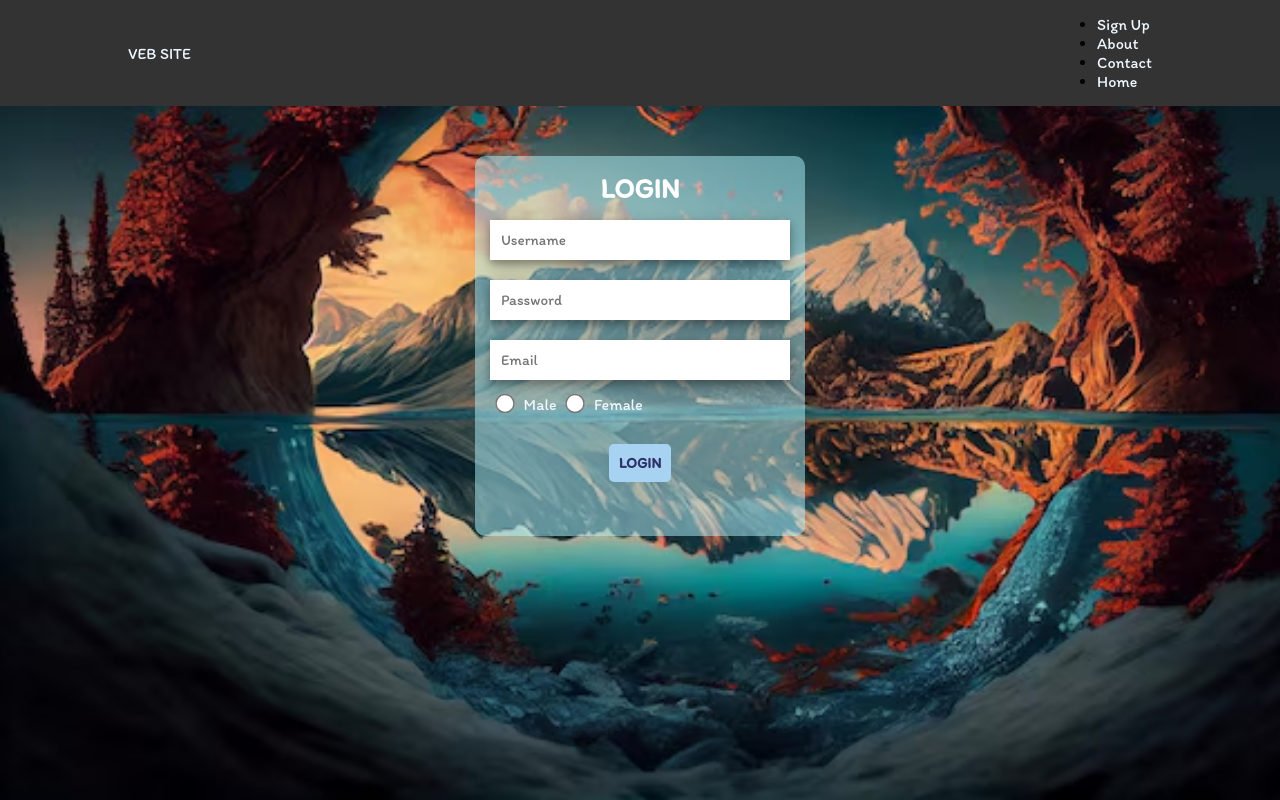
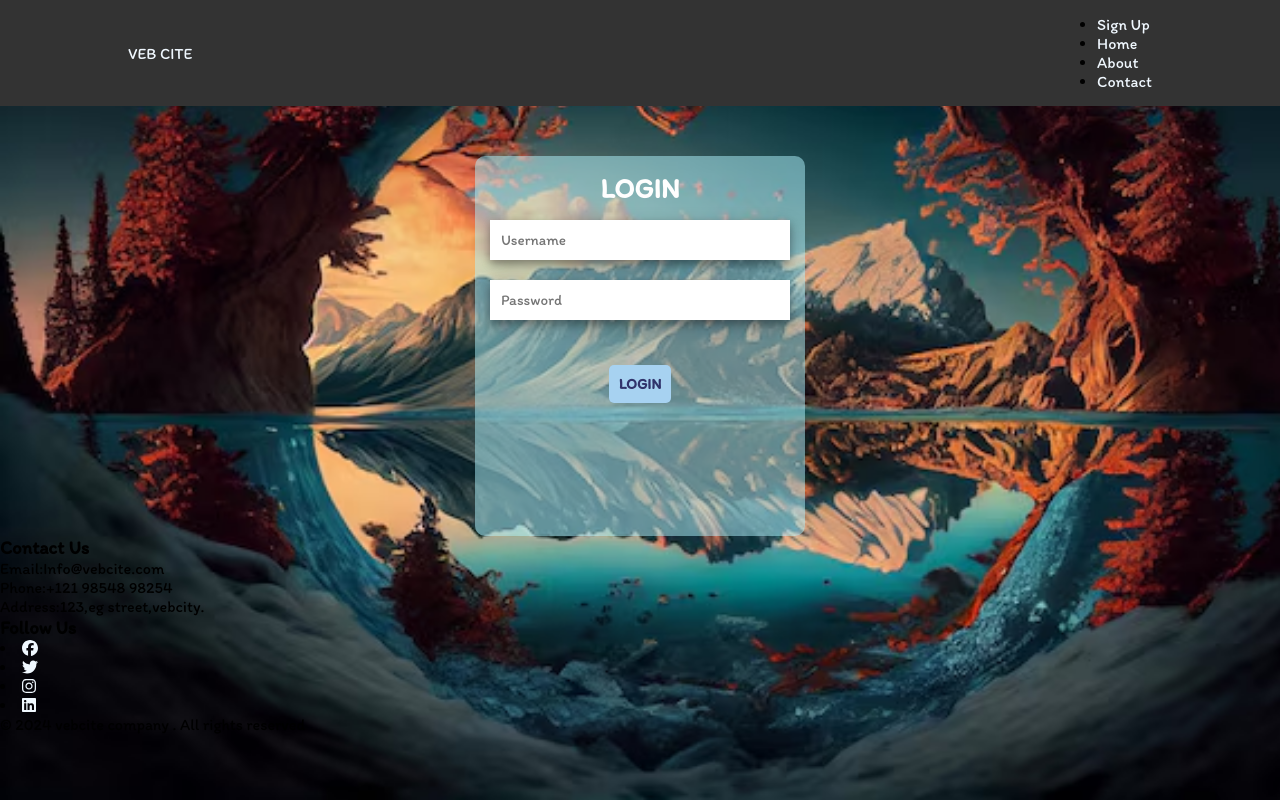
Before and after one commit to GnanaVigneshcse/Login, a plain HTML site: page index.html in a window 1280 px wide. Drawn offline with Linux system fonts and the light colour scheme; a web font is replaced by a local one.

Commit message:
Update index.html

```diff
--- a/index.html
+++ b/index.html
@@ -5,18 +5,23 @@
     <meta name="viewport" content="width=device-width, initial-scale=1.0">
     <title>Myproject</title>
     <link rel="stylesheet" href="style.css">
+   <script src="https://cdnjs.cloudflare.com/ajax/libs/font-awesome/6.6.0/js/all.min.js"></script>
 </head>
 <body>
     <header>
-        <a href="">VEB <SPAN>SITE</SPAN></a>
+        <a href="" class="logo">VEB <SPAN>CITE</SPAN></a>
     <nav class="navbar">
-        <ul>
-            <li><a href="">Sign Up</a></li>
-            <li><a href="">About</a></li>
-            <li><a href="">Contact</a></li>
-            <li><a href="">Home</a></li>
-
+        <ul class="nav-links">
+            <li><a href="signup.html">Sign Up</a></li>
+            <li><a href="index.html">Home</a></li>
+            <li><a href="about.html">About</a></li>
+            <li><a href="index.html#birds">Contact</a></li>
         </ul>
+        <div class="menu">
+            <div class="menulist"></div>
+            <div class="menulist"></div>
+            <div class="menulist"></div>
+        </div>
     </nav>
 </header>
     <div class="form">
@@ -28,22 +33,33 @@
         <div class="input">
             <input type="password" id="pass" placeholder="Password" required>
         </div>
-        <div class="input">
-            <input type="email" id="email" placeholder="Email" required>
-        </div>
-        <div class="radio">
-            <input type="radio" name="gender" id="radio">
-            <label for="radio">Male</label>
-            <input type="radio" name="gender" id="radio">
-            <label for="radio">Female</label>
-        </div>
         <div class="submit">
             <button type="submit" onclick="submitForm()">LOGIN</button>
         </div>
         <div id="text"></div>
     </form>
     </div>
-
+    <div class="space"></div>
+   <footer id="birds">
+    <div class="container">
+        <div class="foot-content">
+            <h3>Contact Us</h3>
+            <p>Email:Info@vebcite.com</p>
+            <p>Phone:+121 98548 98254</p>
+            <p>Address:123,eg street,vebcity.</p>
+        </div>
+        <div class="foot-content">
+            <h3>Follow Us</h3>
+            <li><a href=""><i class="fab fa-facebook"></i></a></li>
+            <li><a href=""><i class="fab fa-twitter"></i></a></li>
+            <li><a href=""><i class="fab fa-instagram"></i></a></li>
+            <li><a href=""><i class="fab fa-linkedin"></i></a></li>
+        </div>
+    </div>
+    <div class="bottom-bar">
+        <p>&copy; 2024 vebcite company . All rights reserved</p>
+    </div>
+   </footer>
     <script src="script.js"></script>
 </body>
 </html>
```
